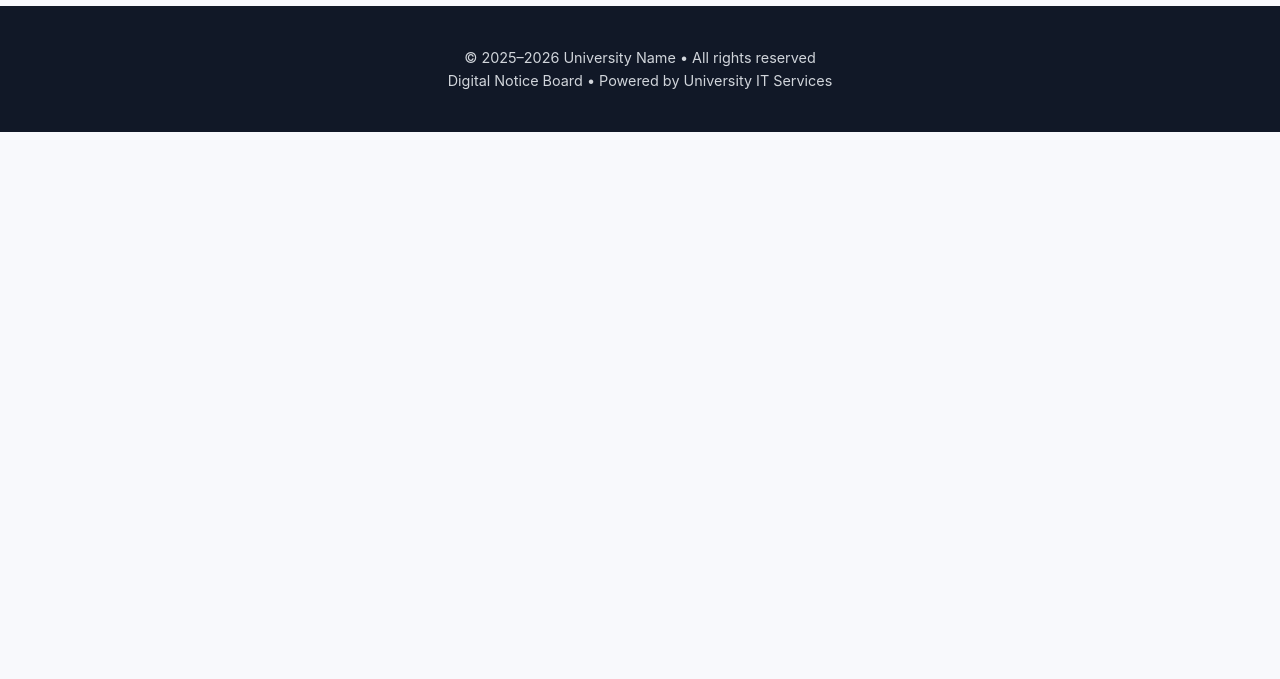
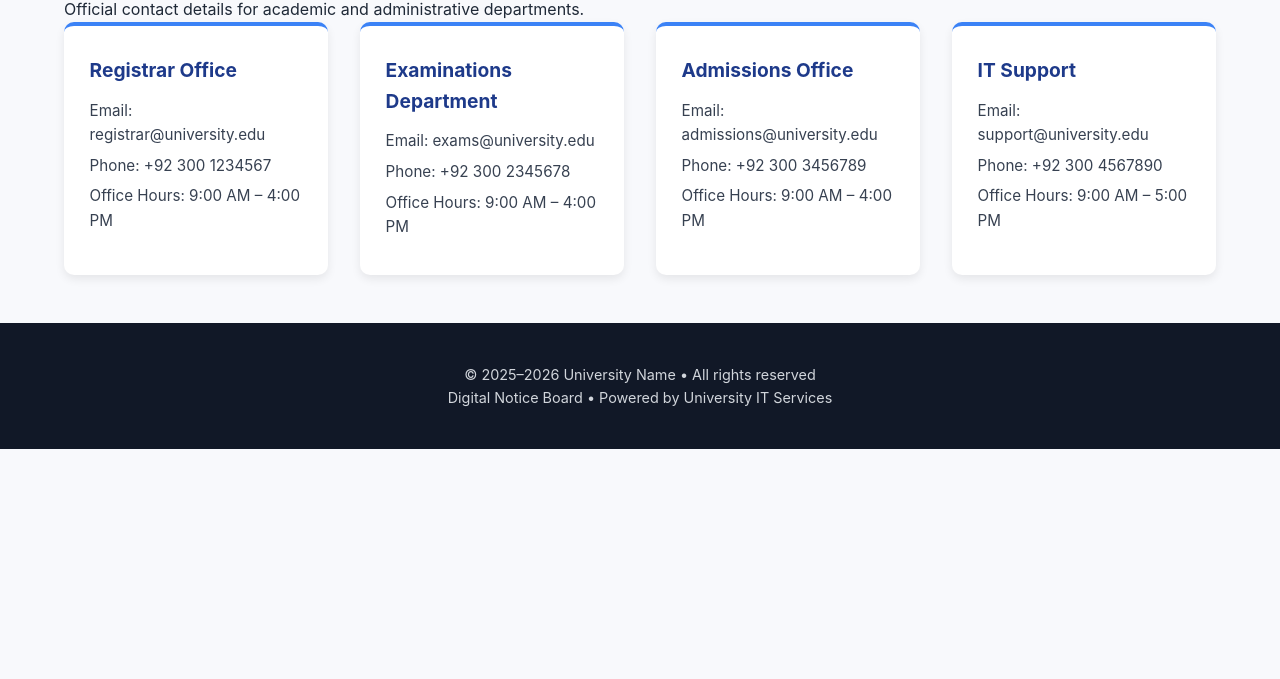
Before and after one commit to amna67/Assignment_03_DevOps, a website: page src/contact.html in a window 1280 px wide. Shown: the part 121-800 px from the top of the page. Drawn offline with Linux system fonts and the light colour scheme.

Commit message:
contactpage implemented

```diff
--- a/src/contact.html
+++ b/src/contact.html
@@ -26,7 +26,42 @@
 </header>
 
 <main class="container">
-  <!-- Page content goes here -->
+  <section class="page-header">
+        <h1>Contact Information</h1>
+        <p>Official contact details for academic and administrative departments.</p>
+    </section>
+
+    <section class="contact-grid">
+
+        <div class="contact-card">
+            <h3>Registrar Office</h3>
+            <p>Email: registrar@university.edu</p>
+            <p>Phone: +92 300 1234567</p>
+            <p>Office Hours: 9:00 AM – 4:00 PM</p>
+        </div>
+
+        <div class="contact-card">
+            <h3>Examinations Department</h3>
+            <p>Email: exams@university.edu</p>
+            <p>Phone: +92 300 2345678</p>
+            <p>Office Hours: 9:00 AM – 4:00 PM</p>
+        </div>
+
+        <div class="contact-card">
+            <h3>Admissions Office</h3>
+            <p>Email: admissions@university.edu</p>
+            <p>Phone: +92 300 3456789</p>
+            <p>Office Hours: 9:00 AM – 4:00 PM</p>
+        </div>
+
+        <div class="contact-card">
+            <h3>IT Support</h3>
+            <p>Email: support@university.edu</p>
+            <p>Phone: +92 300 4567890</p>
+            <p>Office Hours: 9:00 AM – 5:00 PM</p>
+        </div>
+
+    </section>
 </main>
 
 <footer>
--- a/styles/style.css
+++ b/styles/style.css
@@ -177,4 +177,31 @@ footer {
   background-color: #2563eb;
 }
 
-/* Notice section*/
+/* Contact Page */
+
+.contact-grid {
+  display: grid;
+  grid-template-columns: repeat(auto-fit, minmax(260px, 1fr));
+  gap: 2rem;
+  margin-bottom: 3rem;
+}
+
+.contact-card {
+  background-color: #ffffff;
+  padding: 1.8rem 1.6rem;
+  border-radius: 10px;
+  box-shadow: 0 4px 10px rgba(0,0,0,0.08);
+  border-top: 4px solid #3b82f6;
+}
+
+.contact-card h3 {
+  color: #1e3a8a;
+  font-size: 1.2rem;
+  margin-bottom: 0.8rem;
+}
+
+.contact-card p {
+  color: #374151;
+  font-size: 0.95rem;
+  margin-bottom: 0.4rem;
+}
```
Also changed, not shown: 1 other file.
